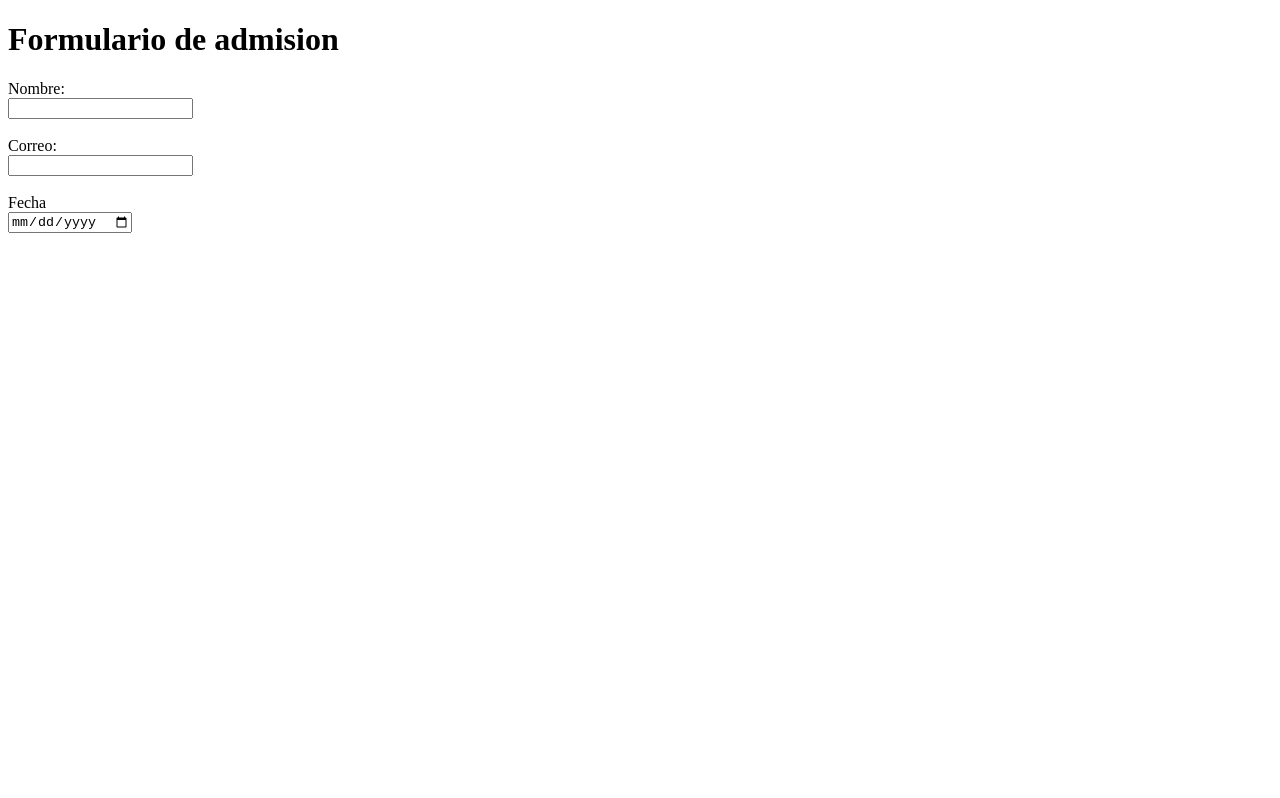
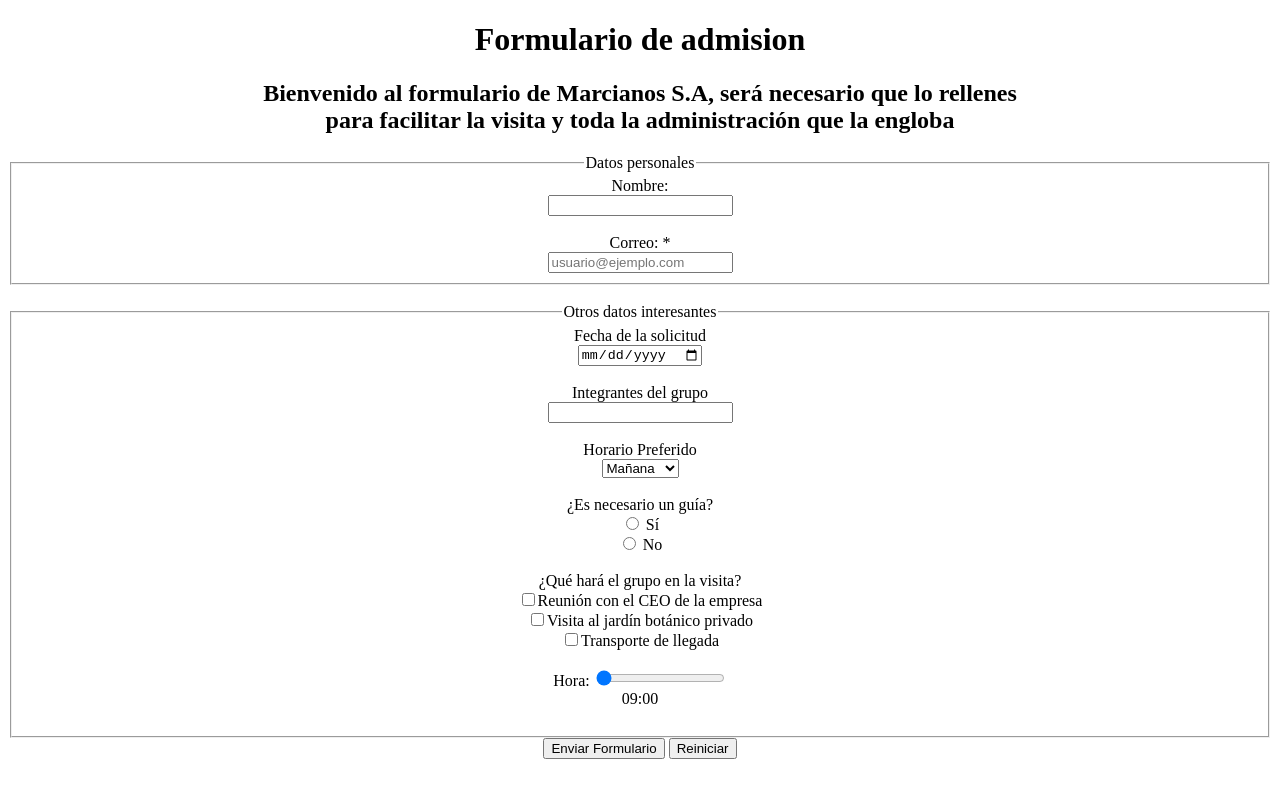
Before and after one commit to iizzaann-dev/Lenguaje-de-marcas, a plain HTML site: page Formulario/formulario.html in a window 1280 px wide. Drawn offline with Linux system fonts and the light colour scheme.

Commit message:
pagina como tal hecha, le faltan los estilos

```diff
--- a/Formulario/estilos.css
+++ /dev/null
@@ -1,8 +0,0 @@
-.titulo{
-text-align: center;
-}
-
-.datosPersonales{
-    border: 2px solid black;
-    border-radius: 4px;
-}
--- a/Formulario/formulario.html
+++ b/Formulario/formulario.html
@@ -5,31 +5,81 @@
     <meta name="viewport" content="width=device-width, initial-scale=1.0">
     <title>Formulario</title>
 </head>
+
+<style>
+    body{
+        text-align: center;
+    }
+</style>
+
 <body>
     <h1 class = "titulo">Formulario de admision</h1>
 
+    <h2>Bienvenido al formulario de Marcianos S.A, será necesario que lo rellenes <br>
+        para facilitar la visita y toda la administración que la engloba</h2>
+    <form action="mensajeRecivido.html" method="post">
 
-    <!-- Nombre del solicitante, fecha, numero de personas del grupo,
-    horario preferido ( mañana, mediodia, tarde),
-    fecha prevista, necesita guía (S/N) y correo electronico de la persona de contacto.-->
-
-
-    <form action="mensajeRecivido.html">
-
-        <div class = "datosPersonales">
+        <fieldset>
+            <legend>Datos personales</legend>
             <label for="name">Nombre:</label><br>
             <input type="text" id="name" name = "Nombre"><br>
 
             <br>
 
-            <label for="email">Correo:</label><br>
-            <input type="email" name="Correo" id="email"><br>
-        </div>
+            <label for="email">Correo: *</label><br>
+            <input type="email" name="Correo" id="email" placeholder="usuario@ejemplo.com" required><br>
+        </fieldset>
 
         <br>
 
-        <label for="fecha">Fecha</label><br>
-        <input type="date" name="Fecha" id="fecha"><br>
+        <fieldset>
+            <legend>Otros datos interesantes</legend>
+            <label for="fecha">Fecha de la solicitud</label><br>
+            <input type="date" name="Fecha" id="fecha"><br>
+
+            <br>
+
+            <label for="integrantesDelGrupo">Integrantes del grupo</label><br>
+            <input type="number" name="Integrantes" id="integrantesDelGrupo"><br>
+
+            <br>
+
+            <label for="horario">Horario Preferido</label><br>
+            <select name="horario" id="horario">
+                <option value="mañana">Mañana</option>
+                <option value="mediodia">Mediodia</option>
+                <option value="tarde">Tarde</option>
+            </select><br>
+
+            <br>
+
+            <label for="guia">¿Es necesario un guía?</label><br>
+            <input type="radio" name="guardar" value="si"> Sí<br>
+            <input type="radio" name="guardar" value="no"> No<br>
+
+            <br>
+
+            <label for="asistencia">¿Qué hará el grupo en la visita?</label><br>
+            <input type="checkbox">Reunión con el CEO de la empresa<br>
+            <input type="checkbox">Visita al jardín botánico privado<br>
+            <input type="checkbox">Transporte de llegada<br>
+
+            <br>
+
+            <label for="hora">Hora: </label>
+            <input type="range" id="hora" name="hora" min="9" max="18" step="1" value="9"> <br>
+            <span id="valorHora">09:00</span> <br>
+
+            <input type="hidden" name="usuario_id" value="12345"> <br>
+
+
+
+        </fieldset>
+
+        <input type="submit" value="Enviar Formulario">
+        <input type="reset" value="Reiniciar">
+
+
 
     </form>
 </body>
```
Also changed, not shown: Formulario/mensajeRecivido.html (+11 -0 lines), Formulario/Captura de pantalla 2025-11-13 210425.png (added), Formulario/Captura de pantalla 2025-11-13 210453.png (added).
